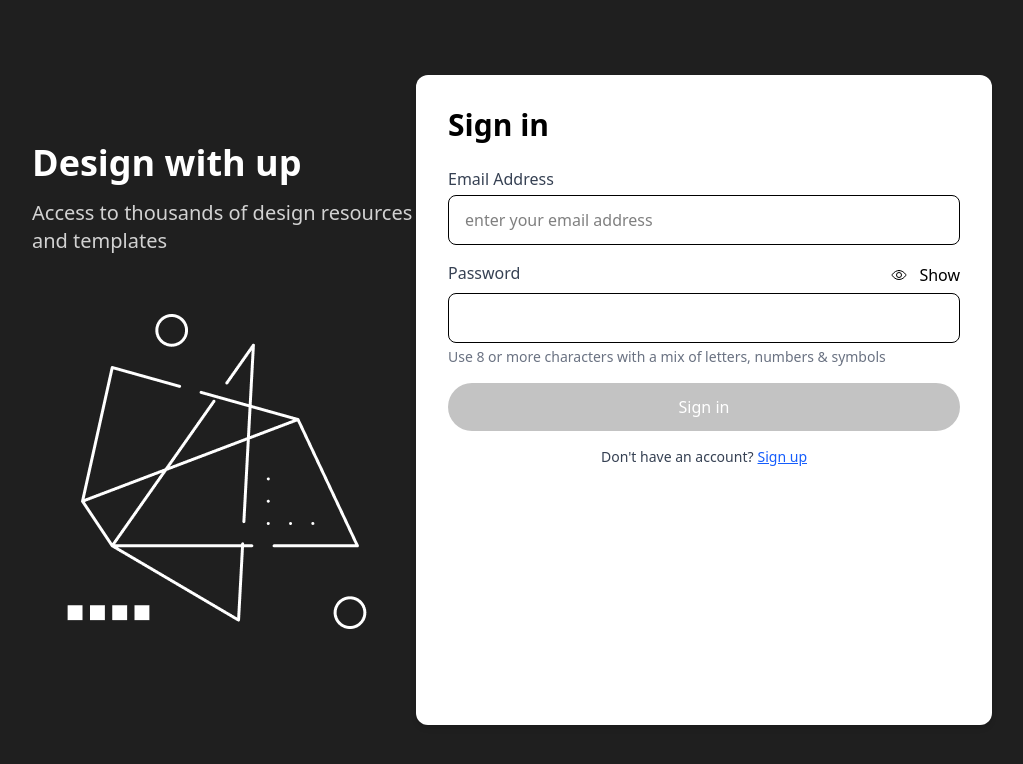
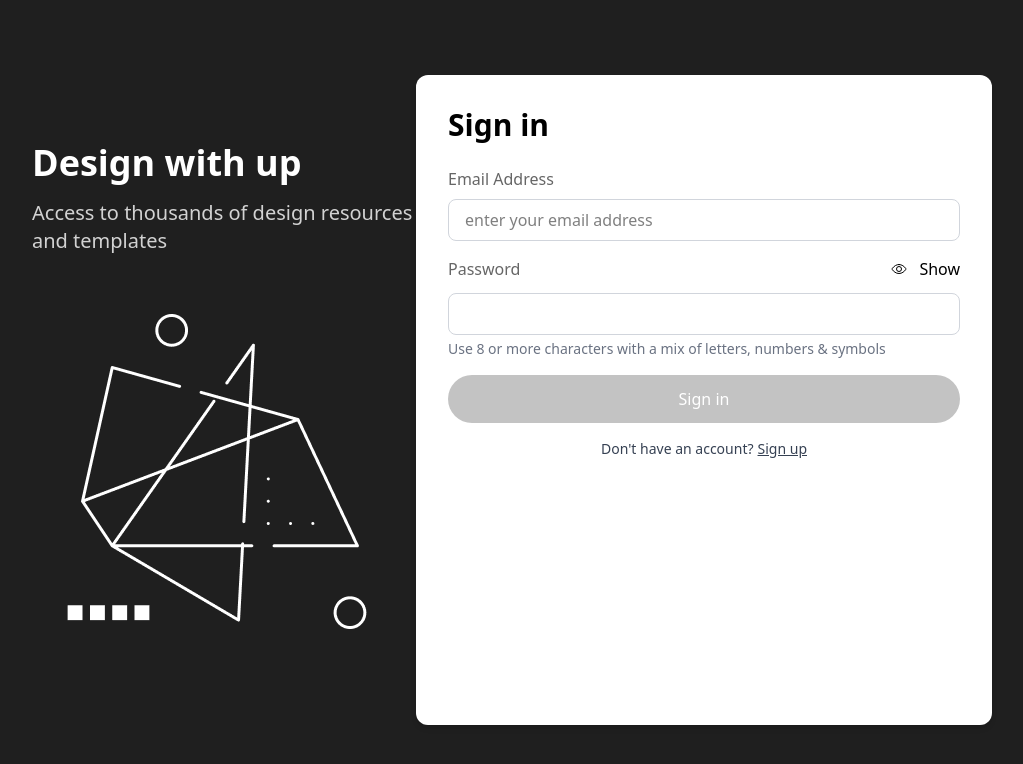
Before and after one commit to md-asif-ullah/CRUD-frontend, a React (Vite) app: page /singin in a window 1280 px wide. Shown: the top 764 px of the page, without its empty margins (128-1151 px from the left). Built offline with nearby package versions, Linux system fonts and the light colour scheme.

Commit message:
feat: add user-profile funcitonality

```diff
--- a/src/App.jsx
+++ b/src/App.jsx
@@ -2,7 +2,7 @@ import React from "react";
 import SingUp from "./pages/sing up/SingUp";
 
 const App = () => {
-  return <SingUp />;
+  return <h1>hi</h1>;
 };
 
 export default App;
--- /dev/null
+++ b/src/components/protectedRoutes.jsx
@@ -0,0 +1,19 @@
+import { Navigate, useLocation } from "react-router";
+import { useAuth } from "./useAuth";
+
+function ProtectedRoutes({ children }) {
+  const { user, loading } = useAuth();
+  const location = useLocation();
+
+  if (loading) {
+    return <div>Loading...</div>;
+  }
+
+  if (!user) {
+    return <Navigate to="/signin" state={{ from: location }} replace />;
+  }
+
+  return children;
+}
+
+export default ProtectedRoutes;
--- /dev/null
+++ b/src/components/useAuth.jsx
@@ -0,0 +1,26 @@
+import { useEffect, useState, useCallback } from "react";
+import axios from "axios";
+
+export const useAuth = () => {
+  const [user, setUser] = useState(null);
+  const [loading, setLoading] = useState(true);
+
+  const fetchUserData = useCallback(async () => {
+    try {
+      const res = await axios.get("http://localhost:7000/api/v1/profile", {
+        withCredentials: true,
+      });
+      setUser(res.data.payload);
+    } catch (error) {
+      setUser(null);
+    } finally {
+      setLoading(false);
+    }
+  }, []);
+
+  useEffect(() => {
+    fetchUserData();
+  }, [fetchUserData]);
+
+  return { user, loading };
+};
--- a/src/index.css
+++ b/src/index.css
@@ -4,10 +4,10 @@
   @apply border border-gray-300 px-4 py-2 rounded-lg w-full mt-2;
 }
 
-.input-phone input:focus {
-  outline: none;
-}
-
 .checkbox-style {
   @apply w-4 h-4 text-blue-600 bg-gray-100 border-gray-300 rounded-sm focus:ring-blue-500;
 }
+
+.label-style {
+  @apply text-[#666666] text-base;
+}
--- a/src/main.jsx
+++ b/src/main.jsx
@@ -4,10 +4,20 @@ import "./index.css";
 import { createBrowserRouter, RouterProvider } from "react-router";
 import SingIn from "./pages/login/singin.jsx";
 import SignUp from "./pages/sing up/SingUp.jsx";
+import ProtectedRoutes from "./components/protectedRoutes.jsx";
+import App from "./App.jsx";
 
 const router = createBrowserRouter([
   {
     path: "/",
+    element: (
+      <ProtectedRoutes>
+        <App />
+      </ProtectedRoutes>
+    ),
+  },
+  {
+    path: "/singup",
     element: <SignUp />,
   },
   {
--- a/src/pages/login/singin.jsx
+++ b/src/pages/login/singin.jsx
@@ -25,7 +25,10 @@ function SignIn() {
     try {
       const response = await axios.post(
         "http://localhost:7000/api/v1/signin",
-        formData
+        formData,
+        {
+          withCredentials: true,
+        }
       );
 
       if (response.status === 201 || response.status === 200) {
@@ -56,10 +59,7 @@ function SignIn() {
         <h2 className="text-3xl font-semibold mb-6">Sign in</h2>
 
         <div className="mb-4">
-          <label
-            htmlFor="email"
-            className="block font-medium text-gray-700 mb-1"
-          >
+          <label htmlFor="email" className="label-style">
             Email Address
           </label>
           <input
@@ -69,17 +69,14 @@ function SignIn() {
             value={formData.email}
             onChange={handleChange}
             placeholder="enter your email address"
-            className="w-full px-4 py-3 border rounded-lg focus:outline-none focus:ring-2 focus:ring-gray-400"
+            className="input-style"
             required
           />
         </div>
 
         <div className="mb-4">
           <div className="flex justify-between items-center mb-1">
-            <label
-              htmlFor="password"
-              className="block font-medium text-gray-700 mb-1"
-            >
+            <label htmlFor="password" className="label-style">
               Password
             </label>
             <div
@@ -109,7 +106,7 @@ function SignIn() {
             id="password"
             value={formData.password}
             onChange={handleChange}
-            className="w-full px-4 py-3 border rounded-lg focus:outline-none focus:ring-2 focus:ring-gray-400"
+            className="input-style"
             required
           />
           <p className="text-sm text-gray-500 mt-1">
@@ -126,7 +123,7 @@ function SignIn() {
 
         <p className="text-sm text-center text-gray-700 mt-4">
           Don&apos;t have an account?
-          <Link to="/" className="text-blue-600 underline ml-1">
+          <Link to="/singup" className="underline ml-1">
             Sign up
           </Link>
         </p>
```
